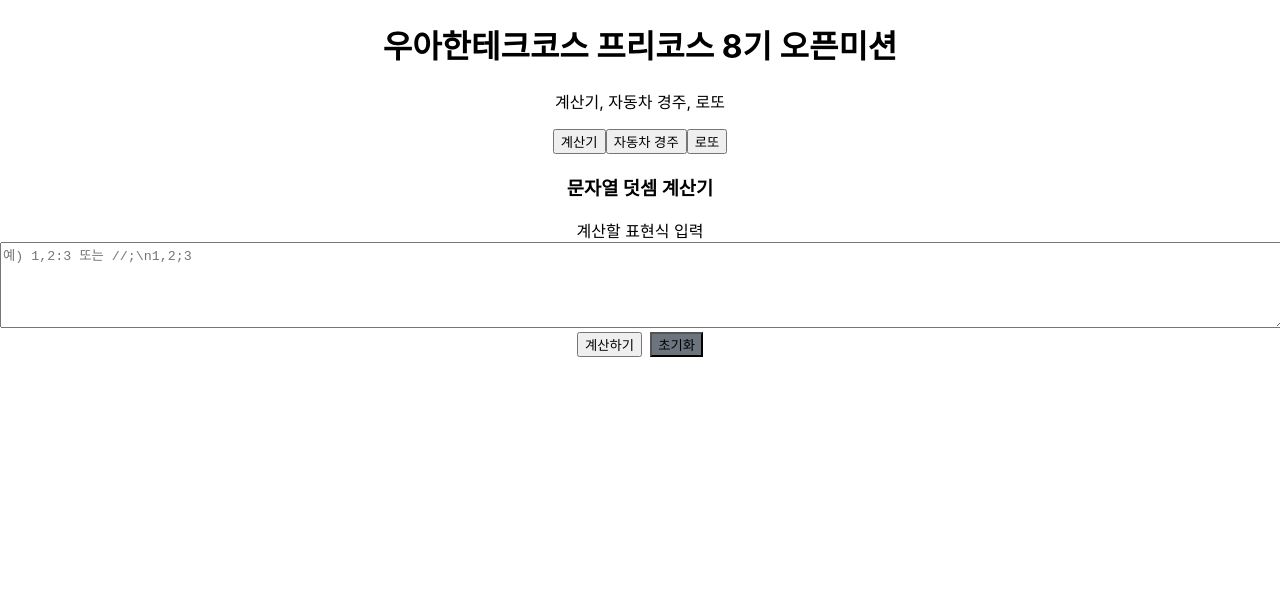
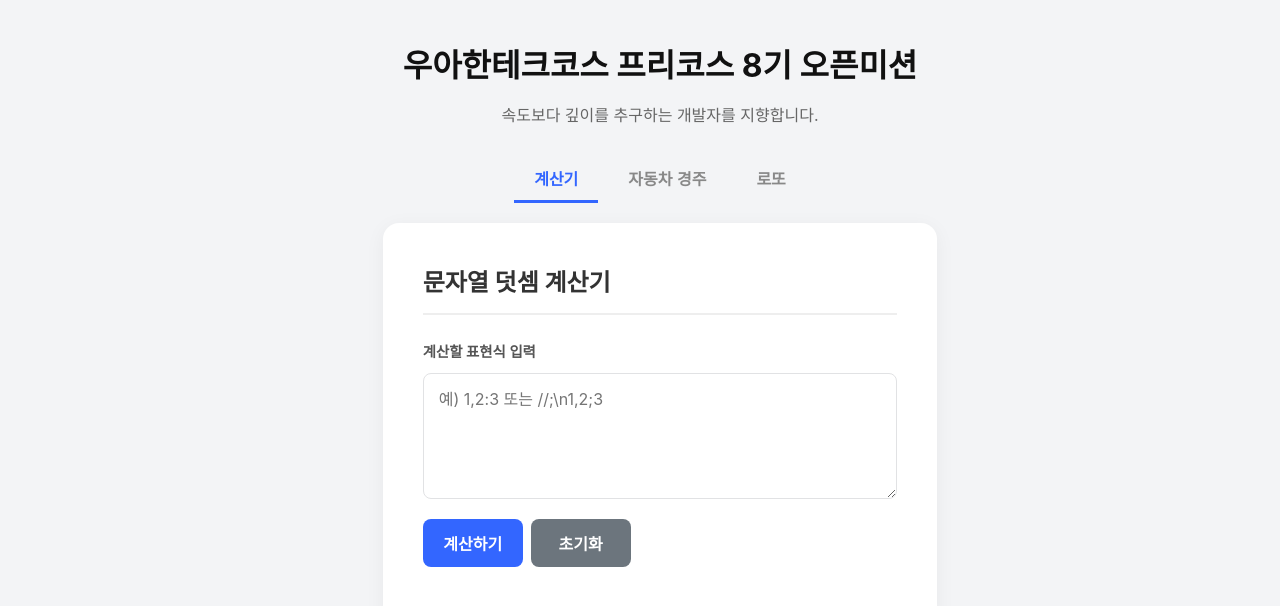
Before and after one commit to stdiodh/javascript-open-mission-8, a React (Create React App) app: page / in a window 1280 px wide. Shown: the top 606 px of the page. Built offline with nearby package versions, Linux system fonts and the light colour scheme.

Commit message:
style(app): 전체 애플리케이션 디자인 및 UI 스타일링 적용

```diff
--- a/src/App.css
+++ b/src/App.css
@@ -1,38 +1,168 @@
-.App {
-  text-align: center;
+/* src/App.css */
+
+/* 1. 전역 설정 & 배경 */
+:root {
+  --primary-color: #36f;       /* 토스/우아한 스타일의 쨍한 파랑 */
+  --primary-hover: #1e5cd9;    /* 호버 시 진한 파랑 */
+  --bg-color: #f3f4f6;         /* 연한 회색 배경 */
+  --text-color: #333;
+  --border-color: #e1e2e4;
+  --danger-color: #dc3545;
 }
 
-.App-logo {
-  height: 40vmin;
-  pointer-events: none;
+* {
+  box-sizing: border-box;
 }
 
-@media (prefers-reduced-motion: no-preference) {
-  .App-logo {
-    animation: App-logo-spin infinite 20s linear;
-  }
+body {
+  margin: 0;
+  font-family: -apple-system, BlinkMacSystemFont, "Segoe UI", Roboto, "Helvetica Neue", Arial, sans-serif;
+  background-color: var(--bg-color);
+  color: var(--text-color);
+  display: flex;
+  justify-content: center;
+  min-height: 100vh;
 }
 
-.App-header {
-  background-color: #282c34;
-  min-height: 100vh;
-  display: flex;
-  flex-direction: column;
-  align-items: center;
-  justify-content: center;
-  font-size: calc(10px + 2vmin);
-  color: white;
+.App {
+  width: 100%;
+  max-width: 800px; /* 적당한 모바일~태블릿 너비 */
+  margin: 40px 20px;
 }
 
-.App-link {
-  color: #61dafb;
+/* 2. 헤더 영역 */
+header {
+  text-align: center;
+  margin-bottom: 30px;
 }
 
-@keyframes App-logo-spin {
-  from {
-    transform: rotate(0deg);
-  }
-  to {
-    transform: rotate(360deg);
-  }
+header h1 {
+  font-size: 2rem;
+  margin-bottom: 10px;
+  color: #111;
 }
+
+header p {
+  color: #666;
+  font-size: 1rem;
+}
+
+/* 3. 탭 내비게이션 (Tab) */
+nav {
+  display: flex;
+  gap: 10px;
+  margin-bottom: 20px;
+  justify-content: center;
+}
+
+.tab-button {
+  padding: 10px 20px;
+  border: none;
+  background: transparent;
+  font-size: 1rem;
+  font-weight: 600;
+  color: #888;
+  cursor: pointer;
+  border-bottom: 3px solid transparent;
+  transition: all 0.2s;
+}
+
+.tab-button:hover {
+  color: var(--primary-color);
+}
+
+.tab-button.active {
+  color: var(--primary-color);
+  border-bottom: 3px solid var(--primary-color);
+}
+
+/* 4. 메인 카드 영역 (흰색 박스) */
+main {
+  background-color: white;
+  padding: 40px;
+  border-radius: 16px;
+  box-shadow: 0 4px 20px rgba(0, 0, 0, 0.05);
+  min-height: 400px;
+}
+
+h3 {
+  margin-top: 0;
+  font-size: 1.5rem;
+  border-bottom: 2px solid #eee;
+  padding-bottom: 15px;
+  margin-bottom: 25px;
+}
+
+h4 {
+  margin-top: 25px;
+  margin-bottom: 10px;
+  font-size: 1.1rem;
+}
+
+/* 5. 공통 입력 폼 (Input, Textarea) */
+input, textarea {
+  width: 100%;
+  padding: 12px 15px;
+  margin: 8px 0 16px;
+  border: 1px solid var(--border-color);
+  border-radius: 8px;
+  font-size: 1rem;
+  transition: border-color 0.2s;
+  font-family: inherit;
+}
+
+input:focus, textarea:focus {
+  outline: none;
+  border-color: var(--primary-color);
+  box-shadow: 0 0 0 3px rgba(51, 102, 255, 0.1);
+}
+
+label {
+  display: block;
+  font-weight: 600;
+  margin-bottom: 4px;
+  font-size: 0.9rem;
+  color: #555;
+}
+
+/* 6. 공통 버튼 스타일 (.common-blue-button) */
+.common-blue-button {
+  background-color: var(--primary-color);
+  color: white;
+  border: none;
+  padding: 12px 20px;
+  border-radius: 8px;
+  font-size: 1rem;
+  font-weight: bold;
+  cursor: pointer;
+  transition: background-color 0.2s;
+  width: auto;
+  min-width: 100px;
+}
+
+.common-blue-button:hover {
+  background-color: var(--primary-hover);
+}
+
+.common-blue-button:disabled {
+  background-color: #ccc;
+  cursor: not-allowed;
+}
+
+/* 7. 에러 메시지, 결과 박스 등 유틸리티 */
+.error-display {
+  background-color: #fff5f5;
+  border: 1px solid #fed7d7;
+  color: #c53030;
+  padding: 10px;
+  border-radius: 8px;
+  margin-top: 15px;
+}
+
+.result-box {
+  background-color: #f8f9fa;
+  padding: 15px;
+  border-radius: 8px;
+  font-family: monospace;
+  margin-top: 10px;
+}
--- a/src/App.jsx
+++ b/src/App.jsx
@@ -11,13 +11,28 @@
     <div className="App">
       <header>
         <h1>우아한테크코스 프리코스 8기 오픈미션</h1>
-        <p>계산기, 자동차 경주, 로또</p>
+        <p>속도보다 깊이를 추구하는 개발자를 지향합니다.</p>
       </header>
 
       <nav>
-        <button onClick={() => setCurrentTab('calculator')}>계산기</button>
-        <button onClick={() => setCurrentTab('car-race')}>자동차 경주</button>
-        <button onClick={() => setCurrentTab('lotto')}>로또</button>
+        <button
+          className={`tab-button ${currentTab === 'calculator' ? 'active' : ''}`}
+          onClick={() => setCurrentTab('calculator')}
+        >
+          계산기
+        </button>
+        <button
+          className={`tab-button ${currentTab === 'car-race' ? 'active' : ''}`}
+          onClick={() => setCurrentTab('car-race')}
+        >
+          자동차 경주
+        </button>
+        <button
+          className={`tab-button ${currentTab === 'lotto' ? 'active' : ''}`}
+          onClick={() => setCurrentTab('lotto')}
+        >
+          로또
+        </button>
       </nav>
 
       <main>
--- a/src/components/racingcar/CarRace.jsx
+++ b/src/components/racingcar/CarRace.jsx
@@ -73,7 +73,7 @@
               <div key={roundIndex} style={{marginBottom: '10px'}}>
                 <strong>Round {roundIndex + 1}</strong>
                 {round.map((car) => (
-                  <div key={car.name}>=
+                  <div key={car.name}>
                     {car.name} : {'-'.repeat(car.position)}
                   </div>
                 ))}
```
